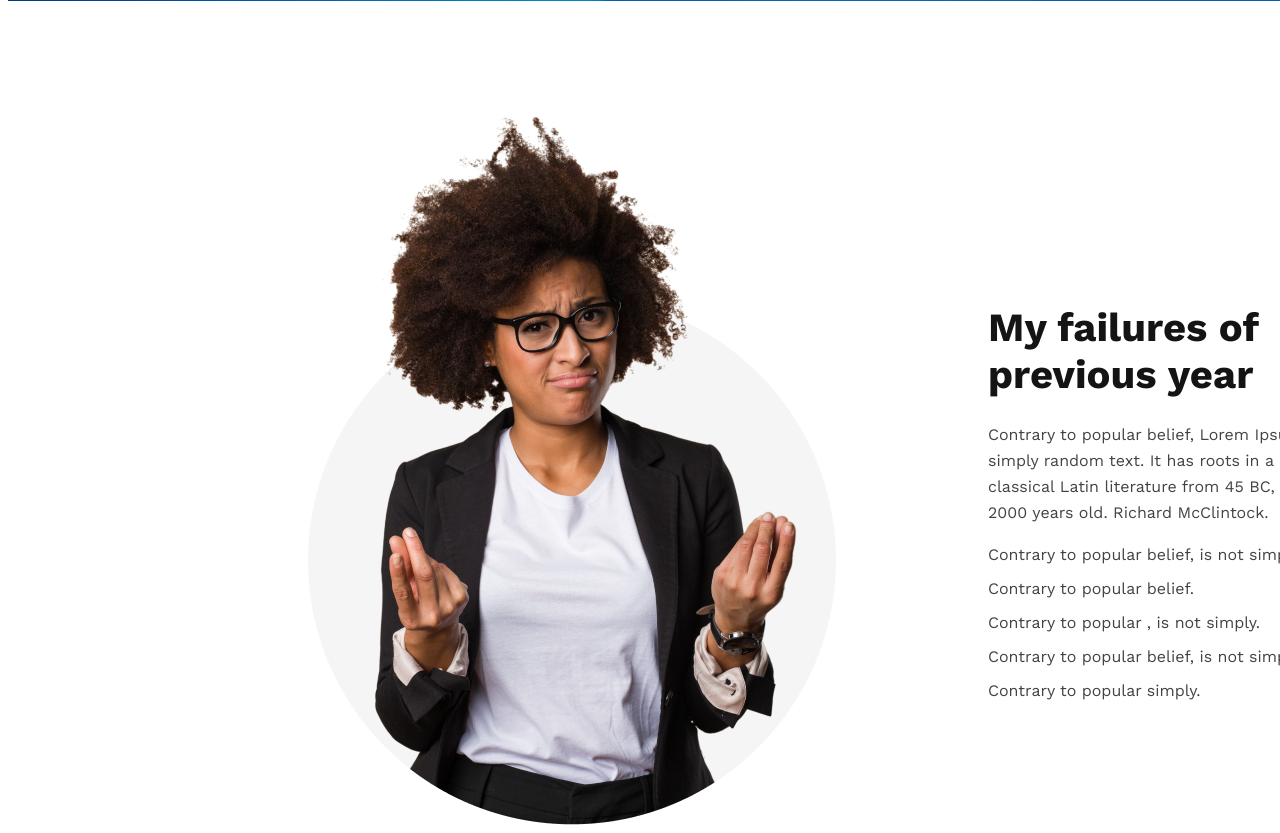
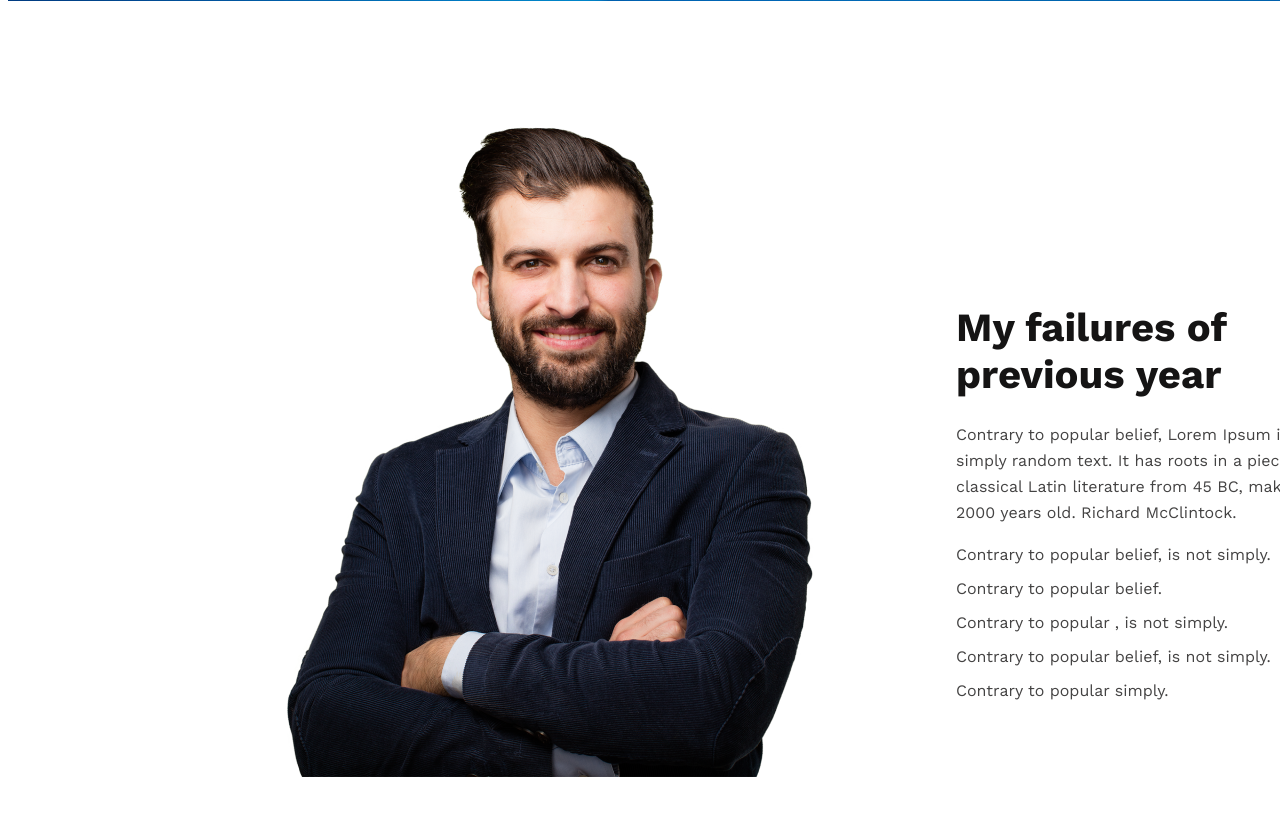
Before and after one commit to Study-Projects-By-MAAB/Module-5, a plain HTML site: page index.html in a window 1280 px wide. Shown: the part 815-1648 px from the top of the page. After the commit the page ends 1600 px from the top, so only its background shows below. Drawn offline with nearby package versions, Linux system fonts and the light colour scheme.

Commit message:
image changed

```diff
--- a/index.html
+++ b/index.html
@@ -34,7 +34,7 @@
 
     <main>
       <section class="failure">
-        <img class="failure-img" src="images/person.png" alt="" />
+        <img class="failure-img" src="images/hardy.png" alt="" />
 
         <div class="failure-text">
           <h2 class="failure-h2">My failures of previous year</h2>
--- a/style.css
+++ b/style.css
@@ -69,7 +69,7 @@ body {
 }
 
 .failure-img {
-    margin-left: 277px;
+    margin-left: 230px;
 }
 
 .failure-text {
@@ -104,22 +104,18 @@ body {
     margin-top: 16px;
     margin-bottom: 0px;
 }
-
 .p2 {
     margin-top: 8px;
     margin-bottom: 0px;
 }
-
 .p3 {
     margin-top: 8px;
     margin-bottom: 0px;
 }
-
 .p4 {
     margin-top: 8px;
     margin-bottom: 0px;
 }
-
 .p5 {
     margin-top: 8px;
 }
```
Also changed, not shown: images/hardy.png (added).
